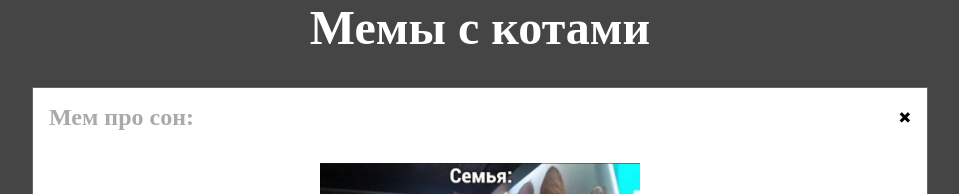
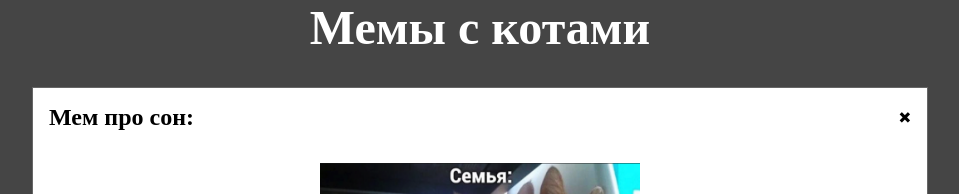
Before and after one commit to Radzivil95/cssBayan, a plain HTML site: page cssBayan/index.html in a window 1280 px wide. In both pictures the pointer is over the element "Мем про сон:". Shown: the top 194 px of the page, without its empty margins (160-1119 px from the left). Drawn offline with Linux system fonts and the light colour scheme.

Commit message:
feat: add hover to text (mondey, 13.03.2023, 16.06.00)

```diff
--- a/cssBayan/css/style.css
+++ b/cssBayan/css/style.css
@@ -57,6 +57,9 @@
   transition: all 0.3s;
   rotate: 45deg;
 }
+.accordion-item:hover h2 {
+  color: #000;
+}
 .accordion-item__name {
   display: flex;
   justify-content: space-between;
@@ -66,6 +69,7 @@
 
 h2 {
 	font-size: 1.5em;
+  transition: all 0.3s;
 }
 .close::after {
 	content: '\271A';
```
